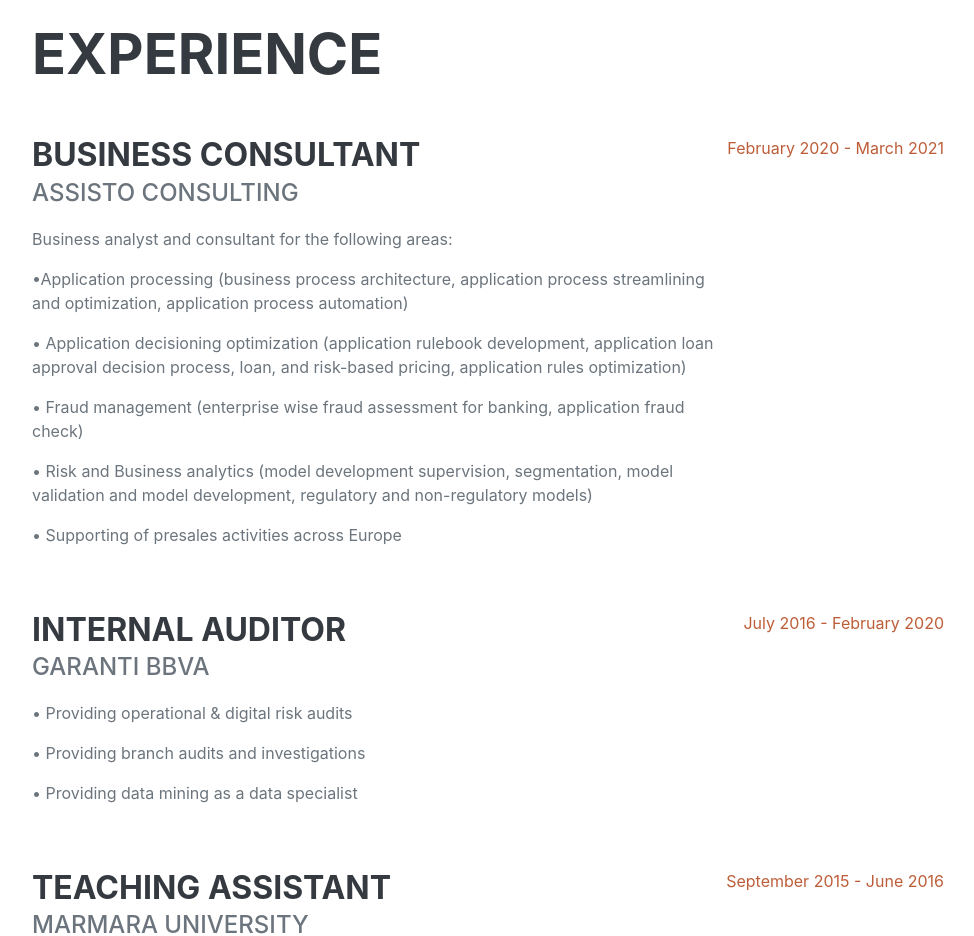
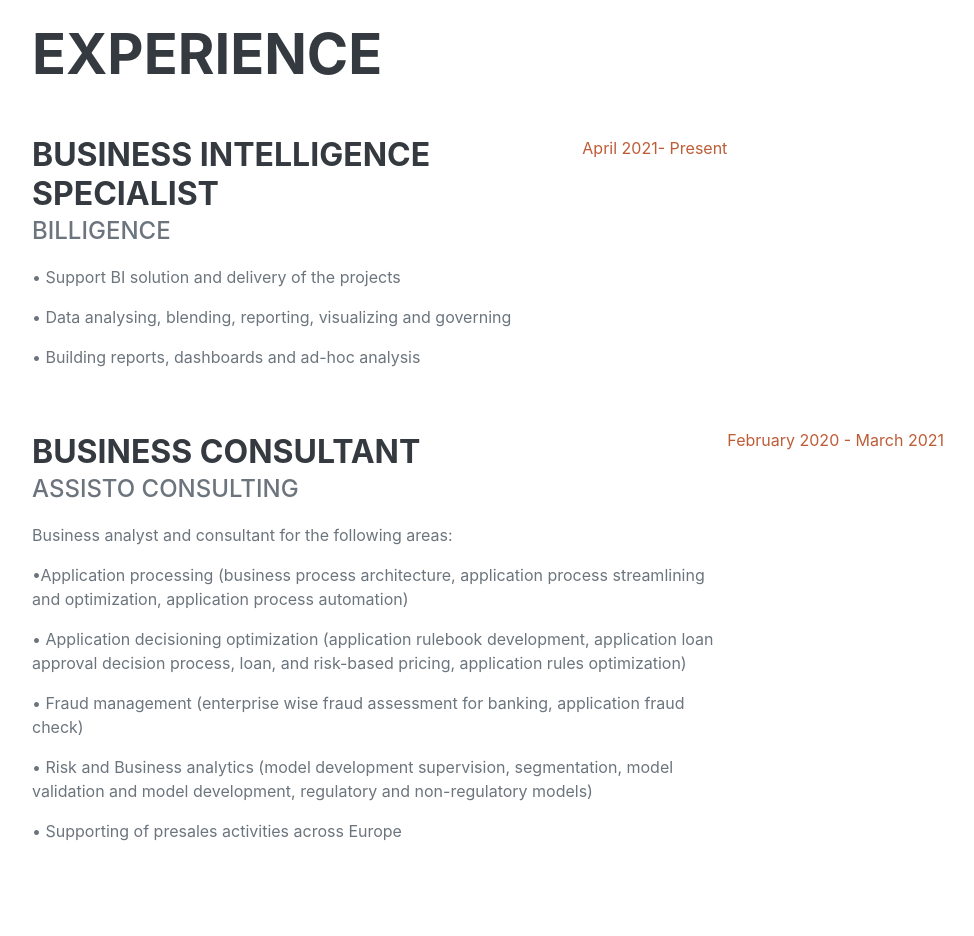
Before and after one commit to hgoksu14/hgdizman, a plain HTML site: page index.html in a window 1280 px wide. Shown: the part 860-1796 px from the top of the page, without its empty margins (288-1262 px from the left). Drawn offline with nearby package versions, Linux system fonts and the light colour scheme; a web font is replaced by a local one.

Commit message:
Update index.html

```diff
--- a/index.html
+++ b/index.html
@@ -66,6 +66,14 @@
         <h2 class="mb-5">Experience</h2>
         <div class="d-flex flex-column flex-md-row justify-content-between mb-5">
           <div class="flex-grow-1">
+             <h3 class="mb-0">Business Intelligence Specialist</h3>
+             <div class="subheading mb-3">Billigence</div>
+            <p>• Support BI solution and delivery of the projects</p>
+            <p>• Data analysing, blending, reporting, visualizing and governing</p>
+            <p>• Building reports, dashboards and ad-hoc analysis</p>
+          </div>
+          <div class="flex-shrink-0"><span class="text-primary">April 2021- Present</span></div>
+        </div>
             <h3 class="mb-0">Business Consultant</h3>
             <div class="subheading mb-3">Assisto Consulting</div>
             <p>Business analyst and consultant for the following areas:</p>
```
